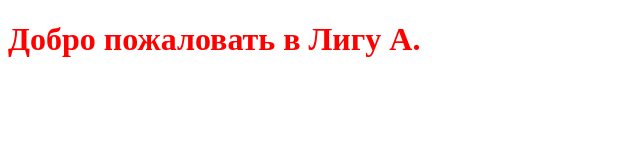
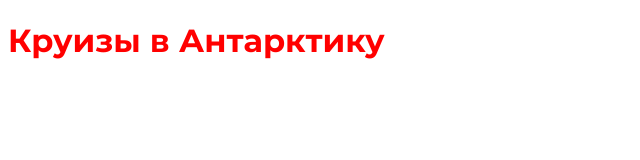
Before and after one commit to MikhailManzik/Antarctic, a website: page source/index.html in a window 1280 px wide. Shown: the whole page, without its empty margins (0-640 px from the left). Drawn offline with nearby package versions, Linux system fonts and the light colour scheme; files that its build step writes are made by us from their sources.

Commit message:
Подключает шрифты.

```diff
--- a/source/index.html
+++ b/source/index.html
@@ -1,13 +1,17 @@
 <!DOCTYPE html>
-<html lang="en">
+<html lang="ru">
 <head>
   <meta charset="UTF-8">
   <meta name="viewport" content="width=device-width, initial-scale=1.0">
   <meta http-equiv="X-UA-Compatible" content="ie=edge">
-  <title>Стартовый шаблон</title>
-  <link rel="stylesheet" href="css/style.css">
+  <title>Круизы в Антарктику</title>
+  <link rel="stylesheet" href="css/style.min.css">
+  <link rel="preload" href="fonts/montserrat-v15-latin-ext_latin_cyrillic-ext_cyrillic-regular.woff2" as="font" type="font/woff2" crossorigin="">
+  <link rel="preload" href="fonts/montserrat-v15-latin-ext_latin_cyrillic-ext_cyrillic-500.woff2" as="font" type="font/woff2" crossorigin="">
+  <link rel="preload" href="fonts/montserrat-v15-latin-ext_latin_cyrillic-ext_cyrillic-600.woff2" as="font" type="font/woff2" crossorigin="">
+  <link rel="preload" href="fonts/montserrat-v15-latin-ext_latin_cyrillic-ext_cyrillic-700.woff2" as="font" type="font/woff2" crossorigin="">
 </head>
 <body>
-  <h1>Добро пожаловать в Лигу А.</h1>
+  <h1>Круизы в Антарктику</h1>
 </body>
 </html>
--- /dev/null
+++ b/source/sass/fonts.scss
@@ -0,0 +1,35 @@
+@font-face {
+  font-family: "Montserrat";
+  font-style: normal;
+  font-weight: 400;
+  font-display: swap;
+  src: url("../fonts/montserrat-v15-latin-ext_latin_cyrillic-ext_cyrillic-regular.woff2") format("woff2"),
+    url("../fonts/montserrat-v15-latin-ext_latin_cyrillic-ext_cyrillic-regular.woff") format("woff");
+}
+
+@font-face {
+  font-family: "Montserrat";
+  font-style: normal;
+  font-weight: 500;
+  font-display: swap;
+  src: url("../fonts/montserrat-v15-latin-ext_latin_cyrillic-ext_cyrillic-500.woff2") format("woff2"),
+    url("../fonts/montserrat-v15-latin-ext_latin_cyrillic-ext_cyrillic-500.woff") format("woff");
+}
+
+@font-face {
+  font-family: "Montserrat";
+  font-style: normal;
+  font-weight: 600;
+  font-display: swap;
+  src: url("../fonts/montserrat-v15-latin-ext_latin_cyrillic-ext_cyrillic-600.woff2") format("woff2"),
+    url("../fonts/montserrat-v15-latin-ext_latin_cyrillic-ext_cyrillic-600.woff") format("woff");
+}
+
+@font-face {
+  font-family: "Montserrat";
+  font-style: normal;
+  font-weight: 700;
+  font-display: swap;
+  src: url("../fonts/montserrat-v15-latin-ext_latin_cyrillic-ext_cyrillic-700.woff2") format("woff2"),
+    url("../fonts/montserrat-v15-latin-ext_latin_cyrillic-ext_cyrillic-700.woff") format("woff");
+}
--- a/source/sass/style.scss
+++ b/source/sass/style.scss
@@ -1,3 +1,7 @@
+@import "fonts.scss";
+
+
 h1 {
+  font-family: "Montserrat", "Arial", sans-serif;
   color: red;
 }
```
Also changed, not shown: source/fonts/montserrat-v15-latin-ext_latin_cyrillic-ext_cyrillic-500.woff (added), source/fonts/montserrat-v15-latin-ext_latin_cyrillic-ext_cyrillic-500.woff2 (added), source/fonts/montserrat-v15-latin-ext_latin_cyrillic-ext_cyrillic-600.woff (added), source/fonts/montserrat-v15-latin-ext_latin_cyrillic-ext_cyrillic-600.woff2 (added), source/fonts/montserrat-v15-latin-ext_latin_cyrillic-ext_cyrillic-700.woff (added), source/fonts/montserrat-v15-latin-ext_latin_cyrillic-ext_cyrillic-700.woff2 (added), source/fonts/montserrat-v15-latin-ext_latin_cyrillic-ext_cyrillic-regular.woff (added), source/fonts/montserrat-v15-latin-ext_latin_cyrillic-ext_cyrillic-regular.woff2 (added), 1 other file.
